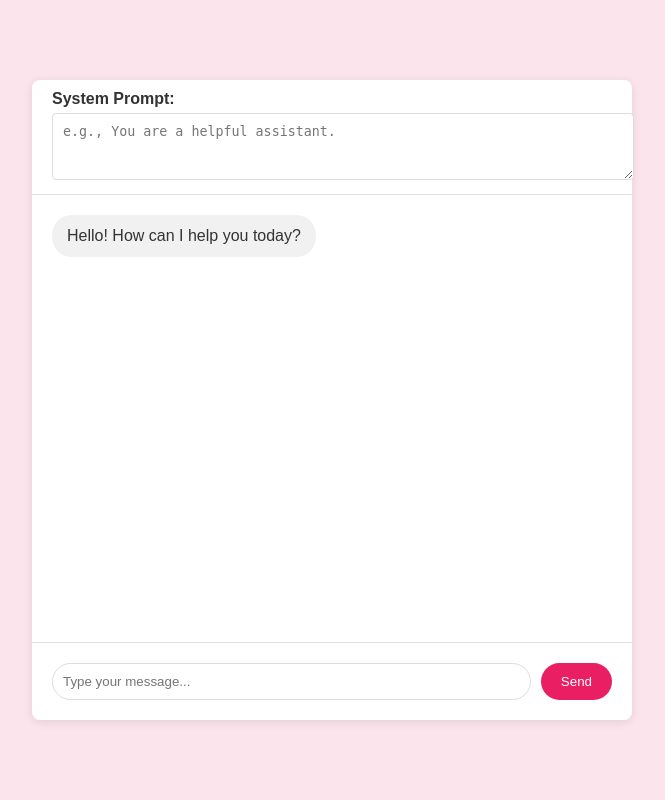
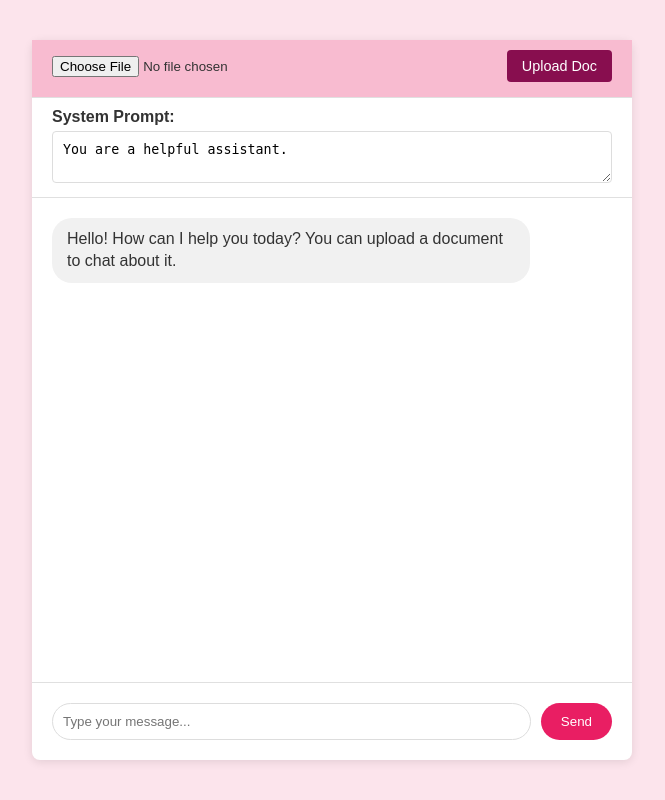
Before and after one commit to xinyiren/jules-test-personal-1, a Flask app: page / in a window 1280 px wide. Shown: the whole page, without its empty margins (308-973 px from the left). Run offline with Flask 3, Linux system fonts and the light colour scheme.

Commit message:
Add RAG support with file upload using LangChain

```diff
--- a/main.py
+++ b/main.py
@@ -1,36 +1,119 @@
 import os
+import shutil
 from flask import Flask, render_template, request, jsonify
-import openai
+from werkzeug.utils import secure_filename
+from langchain_openai import ChatOpenAI, OpenAIEmbeddings
+from langchain_community.vectorstores import Chroma
+from langchain_community.document_loaders import PyPDFLoader, TextLoader
+from langchain_text_splitters import RecursiveCharacterTextSplitter
+from langchain.chains import create_retrieval_chain
+from langchain.chains.combine_documents import create_stuff_documents_chain
+from langchain_core.prompts import ChatPromptTemplate
 
 app = Flask(__name__)
 
-# It's better to load the key from environment variables
-openai.api_key = os.getenv("OPENAI_API_KEY")
+# Configuration
+UPLOAD_FOLDER = 'uploads'
+ALLOWED_EXTENSIONS = {'txt', 'pdf'}
+app.config['UPLOAD_FOLDER'] = UPLOAD_FOLDER
+app.config['MAX_CONTENT_LENGTH'] = 16 * 1024 * 1024  # 16MB max size
+
+# Initialize LangChain components
+embeddings = OpenAIEmbeddings()
+persist_directory = 'db'
+
+# Ensure db directory exists
+if not os.path.exists(persist_directory):
+    os.makedirs(persist_directory)
+
+# Create uploads directory if it doesn't exist
+if not os.path.exists(UPLOAD_FOLDER):
+    os.makedirs(UPLOAD_FOLDER)
+
+def allowed_file(filename):
+    return '.' in filename and \
+           filename.rsplit('.', 1)[1].lower() in ALLOWED_EXTENSIONS
 
 @app.route("/")
 def index():
     return render_template("index.html")
 
+@app.route("/upload", methods=["POST"])
+def upload_file():
+    if 'file' not in request.files:
+        return jsonify({"error": "No file part"}), 400
+    file = request.files['file']
+    if file.filename == '':
+        return jsonify({"error": "No selected file"}), 400
+    if file and allowed_file(file.filename):
+        filename = secure_filename(file.filename)
+        filepath = os.path.join(app.config['UPLOAD_FOLDER'], filename)
+        file.save(filepath)
+
+        # Process the file
+        try:
+            if filename.endswith('.pdf'):
+                loader = PyPDFLoader(filepath)
+            else:
+                loader = TextLoader(filepath)
+
+            docs = loader.load()
+            text_splitter = RecursiveCharacterTextSplitter(chunk_size=1000, chunk_overlap=200)
+            splits = text_splitter.split_documents(docs)
+
+            # Initialize vector store here to ensure we have a fresh connection or handling it per request might be safer for concurrency
+            # though Chroma is local. Let's instantiate it when needed or keep global but be careful.
+            # Re-instantiating to be safe with the file lock issues seen.
+            vector_store = Chroma(persist_directory=persist_directory, embedding_function=embeddings)
+            vector_store.add_documents(documents=splits)
+            vector_store.persist()
+
+            return jsonify({"message": "File uploaded and processed successfully", "filename": filename})
+        except Exception as e:
+            return jsonify({"error": str(e)}), 500
+
+    return jsonify({"error": "File type not allowed"}), 400
+
 @app.route("/chat", methods=["POST"])
 def chat():
     data = request.json
     message = data["message"]
-    system_prompt = data.get("system_prompt", "You are a helpful assistant.")
+    system_prompt_text = data.get("system_prompt", "You are a helpful assistant.")
 
-    messages = []
-    if system_prompt:
-        messages.append({"role": "system", "content": system_prompt})
-    messages.append({"role": "user", "content": message})
+    # If the vector store is empty, fall back to simple chat but we still use LangChain for consistency
+    # Ideally we check if we have docs. For now, let's assume we always try RAG if we can,
+    # but if there are no docs, retrieval might return nothing.
 
     try:
-        response = openai.chat.completions.create(
-            model="gpt-3.5-turbo",
-            messages=messages
+        llm = ChatOpenAI(model="gpt-3.5-turbo")
+
+        # Create a retrieval chain
+        vector_store = Chroma(persist_directory=persist_directory, embedding_function=embeddings)
+        retriever = vector_store.as_retriever()
+
+        system_prompt = (
+            f"{system_prompt_text}\n\n"
+            "Use the following pieces of retrieved context to answer the question. "
+            "If you don't know the answer, just say that you don't know. "
+            "Context: {context}"
         )
-        reply = response.choices[0].message.content
+
+        prompt = ChatPromptTemplate.from_messages(
+            [
+                ("system", system_prompt),
+                ("human", "{input}"),
+            ]
+        )
+
+        question_answer_chain = create_stuff_documents_chain(llm, prompt)
+        rag_chain = create_retrieval_chain(retriever, question_answer_chain)
+
+        response = rag_chain.invoke({"input": message})
+        reply = response["answer"]
+
     except Exception as e:
         print(f"Error: {e}")
-        reply = "I am sorry, I am having trouble connecting to the service."
+        reply = f"I am sorry, I encountered an error: {str(e)}"
 
     return jsonify({"reply": reply})
 
--- a/requirements.txt
+++ b/requirements.txt
@@ -1,2 +1,8 @@
 Flask
 openai
+langchain
+langchain-openai
+langchain-community
+chromadb
+pypdf
+tiktoken
--- a/templates/index.html
+++ b/templates/index.html
@@ -5,7 +5,7 @@
     <meta name="viewport"
           content="width=device-width, user-scalable=no, initial-scale=1.0, maximum-scale=1.0, minimum-scale=1.0">
     <meta http-equiv="X-UA-Compatible" content="ie=edge">
-    <title>OpenAI Chatbot</title>
+    <title>OpenAI Chatbot with RAG</title>
     <style>
         body {
             font-family: sans-serif;
@@ -21,7 +21,7 @@
         #chat-container {
             width: 80%;
             max-width: 600px;
-            height: 80vh;
+            height: 90vh; /* Increased height for upload section */
             background-color: #fff;
             border-radius: 8px;
             box-shadow: 0 2px 10px rgba(0,0,0,0.1);
@@ -42,6 +42,7 @@
             border-radius: 20px;
             max-width: 80%;
             line-height: 1.4;
+            white-space: pre-wrap; /* Preserve formatting */
         }
         .user-message {
             background-color: #ffc1e3; /* Pink for user messages */
@@ -76,24 +77,40 @@
         #send-button:hover {
             background-color: #c2185b; /* Darker pink on hover */
         }
-    </style>
-</head>
-<body>
-    <div id="chat-container">
-        <div id="system-prompt-container">
-            <label for="system-prompt">System Prompt:</label>
-            <textarea id="system-prompt" name="system_prompt" rows="3" placeholder="e.g., You are a helpful assistant."></textarea>
-        </div>
-        <div id="chat-history">
-            <div class="message bot-message">Hello! How can I help you today?</div>
-        </div>
-        <form id="chat-form" method="post" action="/chat">
-            <input type="text" id="message-input" name="message" placeholder="Type your message..." autocomplete="off">
-            <button type="submit" id="send-button">Send</button>
-        </form>
-    </div>
 
-    <style>
+        /* Upload Section Styles */
+        #upload-container {
+            padding: 10px 20px;
+            border-bottom: 1px solid #e0e0e0;
+            background-color: #f8bbd0; /* Lighter pink for upload area */
+        }
+        #upload-form {
+            display: flex;
+            align-items: center;
+            justify-content: space-between;
+        }
+        #file-input {
+            flex-grow: 1;
+            margin-right: 10px;
+        }
+        #upload-button {
+            background-color: #880e4f; /* Deep pink */
+            color: white;
+            border: none;
+            padding: 8px 15px;
+            border-radius: 4px;
+            cursor: pointer;
+            font-size: 0.9em;
+        }
+        #upload-button:hover {
+            background-color: #560027;
+        }
+        #upload-status {
+            margin-top: 5px;
+            font-size: 0.85em;
+            color: #555;
+        }
+
         #system-prompt-container {
             padding: 10px 20px;
             border-bottom: 1px solid #e0e0e0;
@@ -110,14 +127,72 @@
             border: 1px solid #ddd;
             border-radius: 4px;
             resize: vertical;
+            box-sizing: border-box; /* Ensure padding doesn't affect width */
         }
     </style>
+</head>
+<body>
+    <div id="chat-container">
+        <div id="upload-container">
+            <form id="upload-form" enctype="multipart/form-data">
+                <input type="file" id="file-input" name="file" accept=".txt,.pdf">
+                <button type="submit" id="upload-button">Upload Doc</button>
+            </form>
+            <div id="upload-status"></div>
+        </div>
+        <div id="system-prompt-container">
+            <label for="system-prompt">System Prompt:</label>
+            <textarea id="system-prompt" name="system_prompt" rows="2" placeholder="e.g., You are a helpful assistant.">You are a helpful assistant.</textarea>
+        </div>
+        <div id="chat-history">
+            <div class="message bot-message">Hello! How can I help you today? You can upload a document to chat about it.</div>
+        </div>
+        <form id="chat-form" method="post" action="/chat">
+            <input type="text" id="message-input" name="message" placeholder="Type your message..." autocomplete="off">
+            <button type="submit" id="send-button">Send</button>
+        </form>
+    </div>
 
     <script>
         const chatHistory = document.getElementById('chat-history');
         const chatForm = document.getElementById('chat-form');
         const messageInput = document.getElementById('message-input');
         const systemPromptInput = document.getElementById('system-prompt');
+
+        const uploadForm = document.getElementById('upload-form');
+        const fileInput = document.getElementById('file-input');
+        const uploadStatus = document.getElementById('upload-status');
+
+        uploadForm.addEventListener('submit', async (e) => {
+            e.preventDefault();
+            const file = fileInput.files[0];
+            if (!file) {
+                uploadStatus.innerText = "Please select a file first.";
+                return;
+            }
+
+            const formData = new FormData();
+            formData.append('file', file);
+
+            uploadStatus.innerText = "Uploading and processing...";
+
+            try {
+                const response = await fetch('/upload', {
+                    method: 'POST',
+                    body: formData
+                });
+                const result = await response.json();
+
+                if (response.ok) {
+                    uploadStatus.innerText = `Success: ${result.message}`;
+                    fileInput.value = ''; // Clear input
+                } else {
+                    uploadStatus.innerText = `Error: ${result.error}`;
+                }
+            } catch (error) {
+                uploadStatus.innerText = `Error: ${error.message}`;
+            }
+        });
 
         chatForm.addEventListener('submit', async (e) => {
             e.preventDefault();
@@ -128,6 +203,16 @@
             appendMessage(message, 'user');
             messageInput.value = '';
 
+            // Show loading state
+            const loadingId = 'loading-' + Date.now();
+            const loadingElement = document.createElement('div');
+            loadingElement.classList.add('message', 'bot-message');
+            loadingElement.id = loadingId;
+            loadingElement.innerText = "...";
+            chatHistory.appendChild(loadingElement);
+            chatHistory.scrollTop = chatHistory.scrollHeight;
+
+            try {
                 const response = await fetch('/chat', {
                     method: 'POST',
                     headers: {
@@ -137,7 +222,21 @@
                 });
 
                 const data = await response.json();
+
+                // Remove loading message
+                const loadingMsg = document.getElementById(loadingId);
+                if (loadingMsg) {
+                    loadingMsg.remove();
+                }
+
                 appendMessage(data.reply, 'bot');
+            } catch (error) {
+                const loadingMsg = document.getElementById(loadingId);
+                if (loadingMsg) {
+                    loadingMsg.remove();
+                }
+                appendMessage("Sorry, something went wrong.", 'bot');
+            }
         });
 
         function appendMessage(message, sender) {
```
Also changed, not shown: 1 other file. Lines whose indentation alone changed are shown as unchanged.
